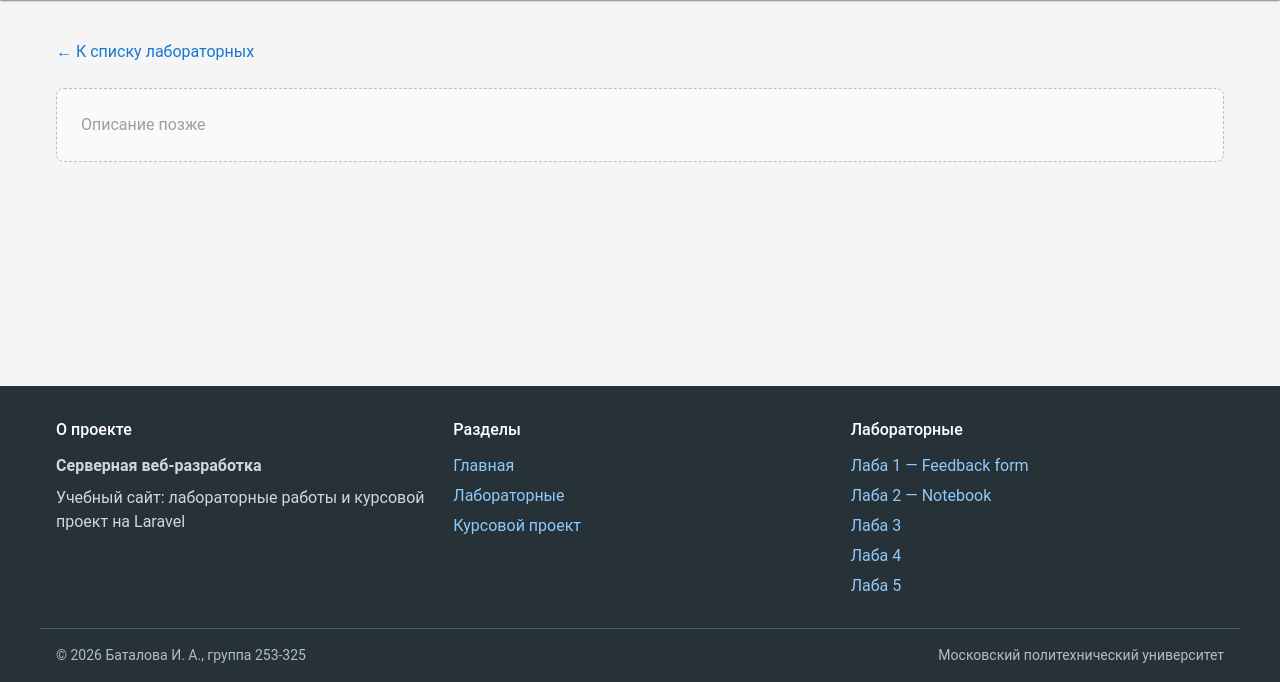
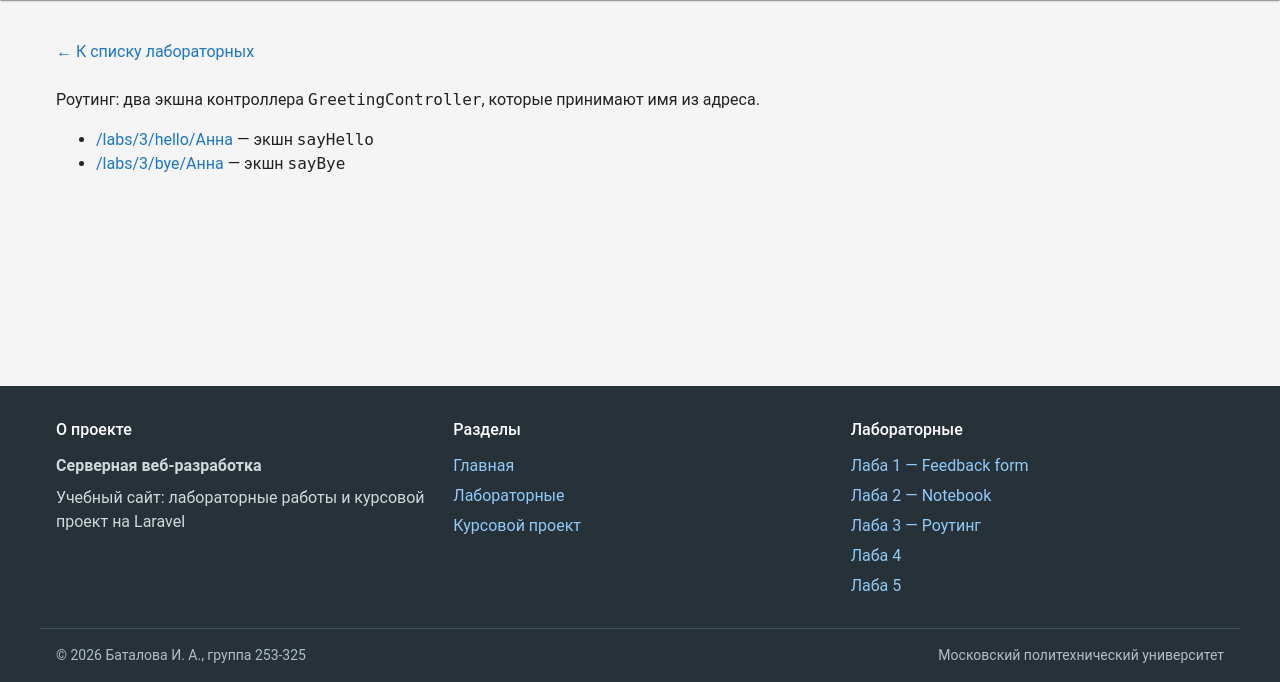
Before and after one commit to innabatalova/server-dev-course-project, a Laravel app: page /labs/3 in a window 1280 px wide. Shown: the part 118-800 px from the top of the page. Run offline with Laravel 12, Linux system fonts and the light colour scheme; style sheets or scripts are compiled from the project's sources.

Commit message:
feat: add lab 3 routing with sayHello and sayBye actions

```diff
--- a/resources/views/components/footer.blade.php
+++ b/resources/views/components/footer.blade.php
@@ -18,7 +18,8 @@
             <ul>
                 <li><a href="/labs/1">Лаба 1 — Feedback form</a></li>
                 <li><a href="/labs/2">Лаба 2 — Notebook</a></li>
-                @foreach (range(3, 5) as $n)
+                <li><a href="/labs/3">Лаба 3 — Роутинг</a></li>
+                @foreach (range(4, 5) as $n)
                     <li><a href="/labs/{{ $n }}">Лаба {{ $n }}</a></li>
                 @endforeach
             </ul>
--- a/resources/views/components/header.blade.php
+++ b/resources/views/components/header.blade.php
@@ -19,7 +19,8 @@
                 <a href="/labs">Все лабораторные</a>
                 <a href="/labs/1">Лаба 1 — Feedback form</a>
                 <a href="/labs/2">Лаба 2 — Notebook</a>
-                @foreach (range(3, 5) as $n)
+                <a href="/labs/3">Лаба 3 — Роутинг</a>
+                @foreach (range(4, 5) as $n)
                     <a href="/labs/{{ $n }}">Лаба {{ $n }}</a>
                 @endforeach
             </div>
--- a/resources/views/labs/index.blade.php
+++ b/resources/views/labs/index.blade.php
@@ -2,7 +2,8 @@
     <div class="cards">
         <a class="card" href="/labs/1"><h2>Лаба 1 — Feedback form</h2></a>
         <a class="card" href="/labs/2"><h2>Лаба 2 — Notebook</h2></a>
-        @foreach (range(3, 5) as $n)
+        <a class="card" href="/labs/3"><h2>Лаба 3 — Роутинг</h2></a>
+        @foreach (range(4, 5) as $n)
             <div class="card stub">
                 <h2>Лаба {{ $n }}</h2>
                 <p>Описание позже</p>
--- /dev/null
+++ b/resources/views/labs/lab3/index.blade.php
@@ -0,0 +1,9 @@
+<x-layout title="Лабораторная работа 3" heading="Лабораторная работа 3">
+    <p><a href="/labs">← К списку лабораторных</a></p>
+    <p>Роутинг: два экшна контроллера <code>GreetingController</code>, которые принимают имя из адреса.</p>
+
+    <ul>
+        <li><a href="/labs/3/hello/Анна">/labs/3/hello/Анна</a> — экшн <code>sayHello</code></li>
+        <li><a href="/labs/3/bye/Анна">/labs/3/bye/Анна</a> — экшн <code>sayBye</code></li>
+    </ul>
+</x-layout>
--- a/routes/web.php
+++ b/routes/web.php
@@ -3,6 +3,7 @@
 use App\Http\Controllers\ContactController;
 use App\Http\Controllers\Lab1Controller;
 use Illuminate\Support\Facades\Route;
+use App\Http\Controllers\GreetingController;
 
 Route::view('/', 'home');
 Route::view('/labs', 'labs.index');
@@ -19,4 +20,9 @@ Route::post('/labs/2/contacts', [ContactController::class, 'store']);
 Route::put('/labs/2/contacts/{contact}', [ContactController::class, 'update']);
 Route::delete('/labs/2/contacts/{contact}', [ContactController::class, 'destroy']);
 
-Route::view('/labs/{n}', 'labs.stub')->where('n', '[3-5]');
+Route::view('/labs/3', 'labs.lab3.index');
+Route::get('/labs/3/hello/{name}', [GreetingController::class, 'sayHello']);
+Route::get('/labs/3/bye/{name}', [GreetingController::class, 'sayBye']);
+
+
+Route::view('/labs/{n}', 'labs.stub')->where('n', '[4-5]');
```
Also changed, not shown: app/Http/Controllers/GreetingController.php (added, +16 -0 lines).
